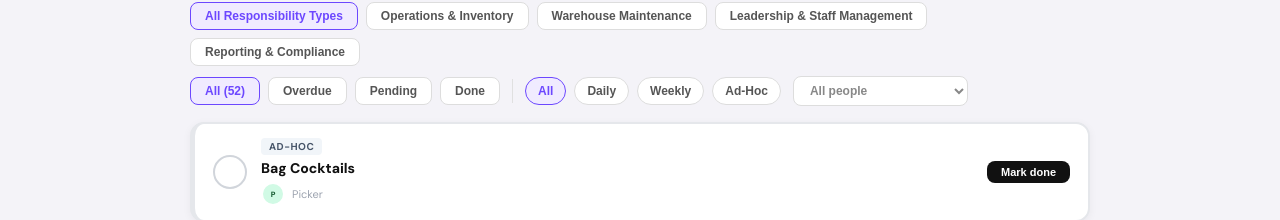
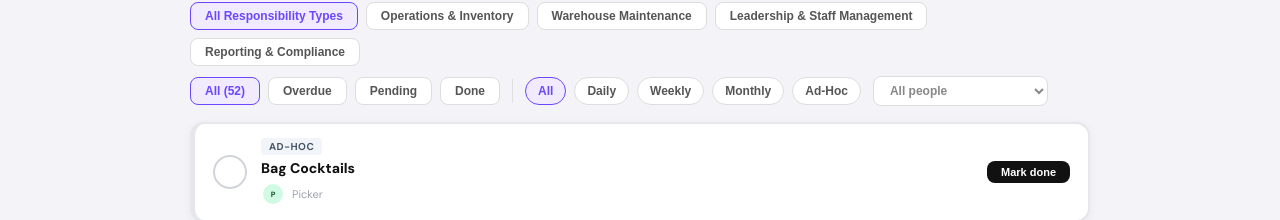
Before and after one commit to jfsimo/warehouse-tasks, a React (Create React App) app: page / in a window 1280 px wide. Shown: the part 185-405 px from the top of the page. Built offline with nearby package versions, Linux system fonts and the light colour scheme.

Commit message:
Add Monthly to frequency filter

```diff
--- a/src/App.js
+++ b/src/App.js
@@ -223,7 +223,7 @@ export default function App() {
                 </button>
               ))}
               <div style={{ width:1, height:24, background:"#e0e0e0", margin:"0 4px" }}/>
-              {["All","Daily","Weekly","Ad-Hoc"].filter(f => f === "All" || freqs.includes(f)).map(f => (
+              {["All","Daily","Weekly","Monthly","Ad-Hoc"].filter(f => f === "All" || freqs.includes(f)).map(f => (
                 <button key={f} onClick={() => setFreqFilter(f)}
                   style={{ padding:"6px 12px", borderRadius:20, border:`1.5px solid ${freqFilter===f?"#6c47ff":f==="All"?"#bbb":"#ddd"}`, background:freqFilter===f?"#f0ebff":f==="All"?"#f4f4f4":"#fff", color:freqFilter===f?"#6c47ff":f==="All"?"#333":"#555", fontSize:12, fontWeight:f==="All"?700:600, cursor:"pointer" }}>
                   {f}
```
